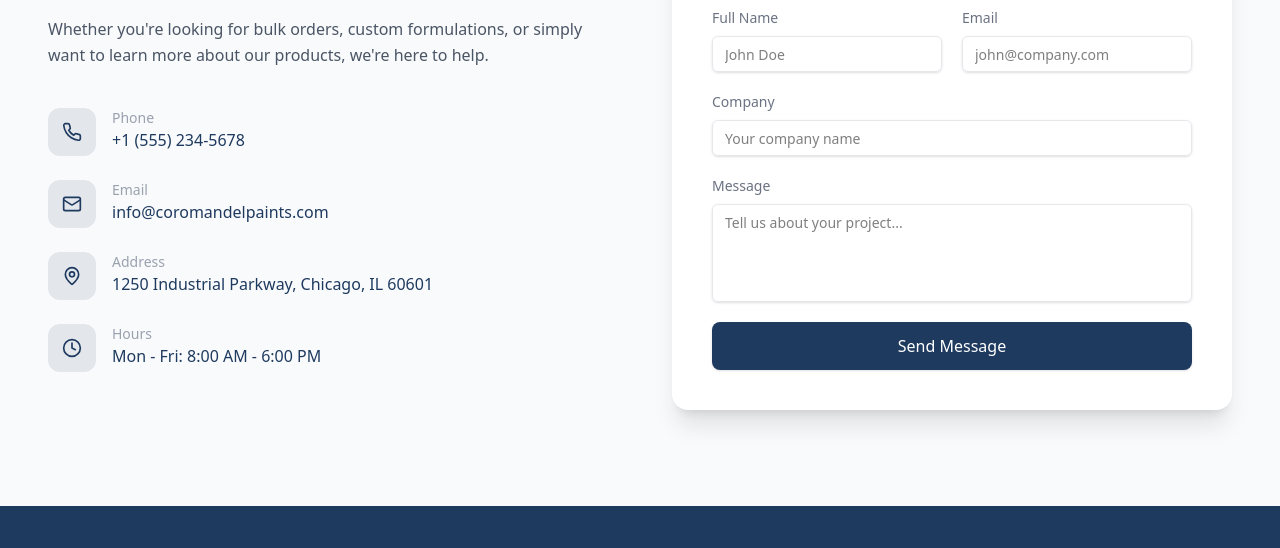
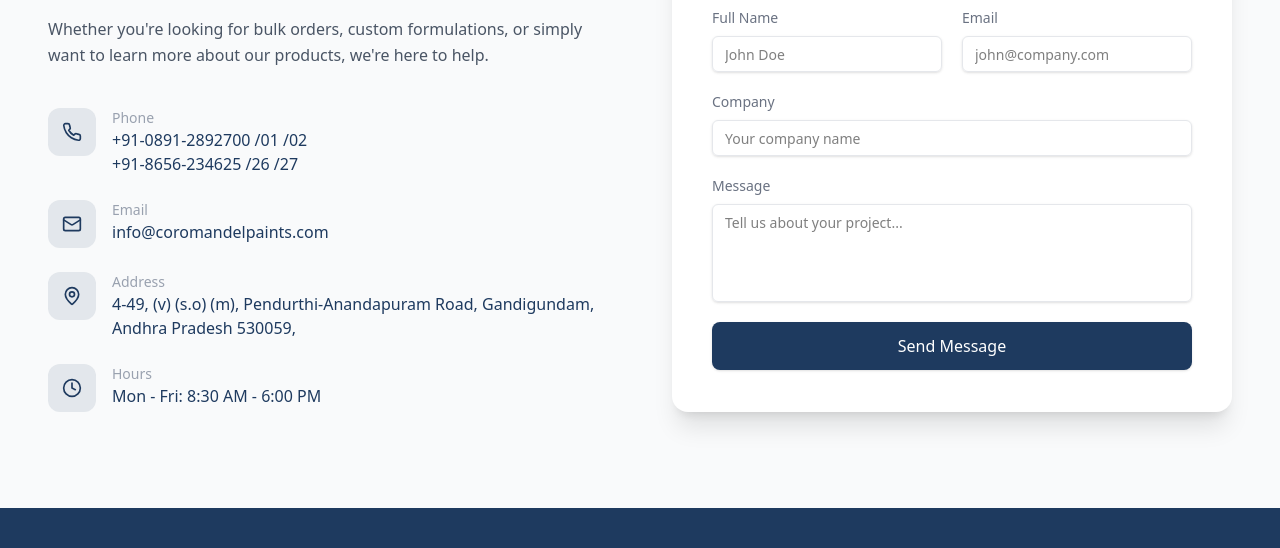
Before and after one commit to shreyash015/coromandel-paints-website, a website built with Vite: page index.html in a window 1280 px wide. Shown: the part 4940-5488 px from the top of the page. Built offline with nearby package versions, Linux system fonts and the light colour scheme; files whose address does not match are found by name.

Commit message:
added contact info

```diff
--- a/index.html
+++ b/index.html
@@ -3,7 +3,7 @@
 
 <head>
   <meta charset="UTF-8" />
-  <link rel="icon" type="image/svg+xml" href="/vite.svg" />
+  <link rel="icon" type="image/svg+xml" href="./src/assets/logos/edited_logo.png" />
   <meta name="viewport" content="width=device-width, initial-scale=1.0" />
   <!-- index.html -->
   <link rel="stylesheet" href="/src/style.css">
@@ -704,8 +704,11 @@
                   </path>
                 </svg></div>
               <div>
-                <p class="text-gray-400 text-sm">Phone</p><a href="tel:+15552345678"
-                  class="text-[#1e3a5f] font-medium hover:text-[#cd6a0c] transition-colors">+1 (555) 234-5678</a>
+                <p class="text-gray-400 text-sm">Phone</p>
+                <a href="tel:+91-0891-2892700"
+                  class="text-[#1e3a5f] font-medium hover:text-[#cd6a0c] transition-colors block">+91-0891-2892700 /01 /02</a>
+                   <a href="tel:+91-8656-234625"
+                  class="text-[#1e3a5f] font-medium hover:text-[#cd6a0c] transition-colors">+91-8656-234625 /26 /27</a>
               </div>
             </div>
             <div class="contact-item flex items-start gap-4" style="opacity: 1; transform: none;"
@@ -735,7 +738,7 @@
                 </svg></div>
               <div>
                 <p class="text-gray-400 text-sm">Address</p>
-                <p class="text-[#1e3a5f] font-medium">1250 Industrial Parkway, Chicago, IL 60601</p>
+                <p class="text-[#1e3a5f] font-medium">4-49, (v) (s.o) (m), Pendurthi-Anandapuram Road, Gandigundam, Andhra Pradesh 530059,</p>
               </div>
             </div>
             <div class="contact-item flex items-start gap-4" style="opacity: 1; transform: none;"
@@ -749,7 +752,7 @@
                 </svg></div>
               <div>
                 <p class="text-gray-400 text-sm">Hours</p>
-                <p class="text-[#1e3a5f] font-medium">Mon - Fri: 8:00 AM - 6:00 PM</p>
+                <p class="text-[#1e3a5f] font-medium">Mon - Fri: 8:30 AM - 6:00 PM</p>
               </div>
             </div>
           </div>
```
